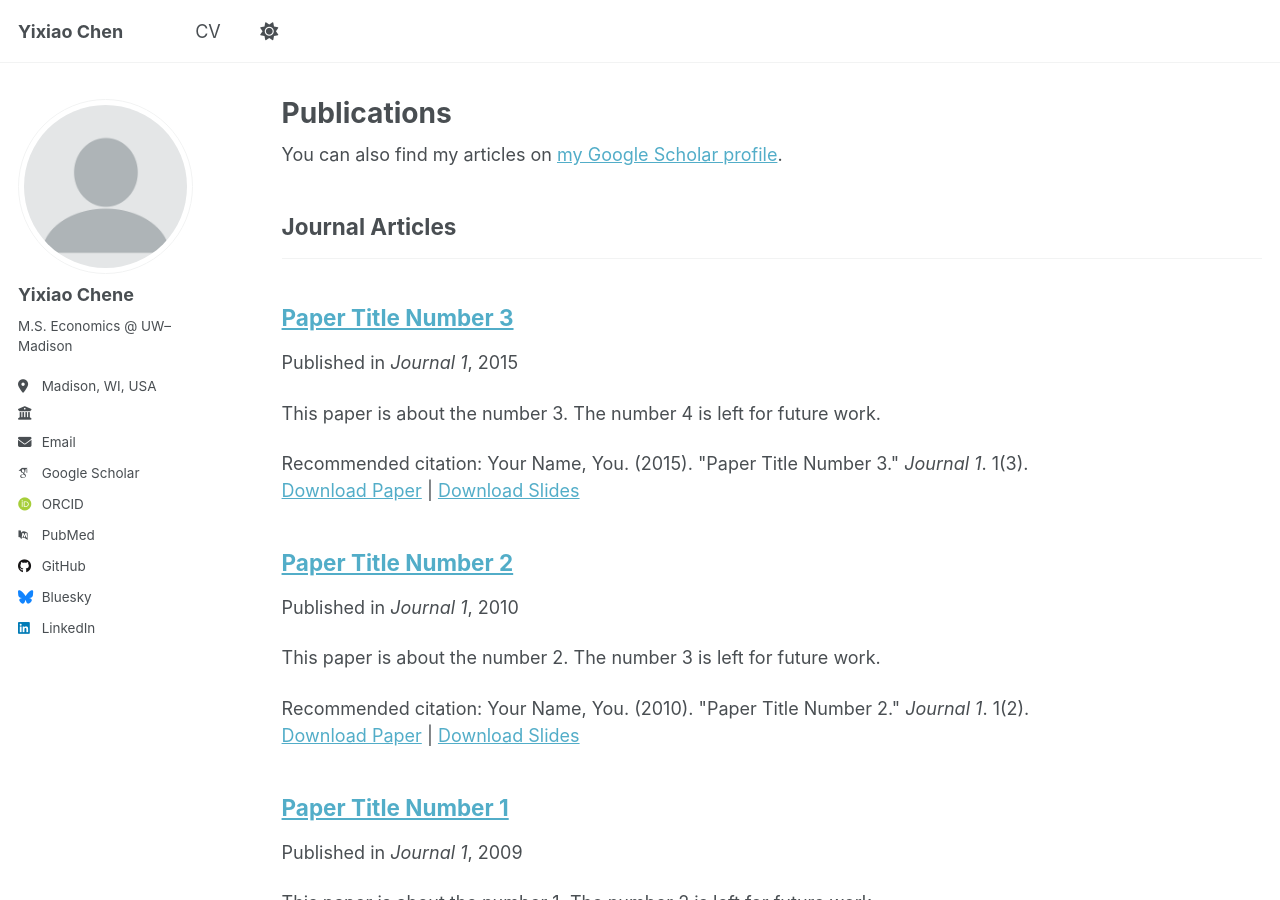
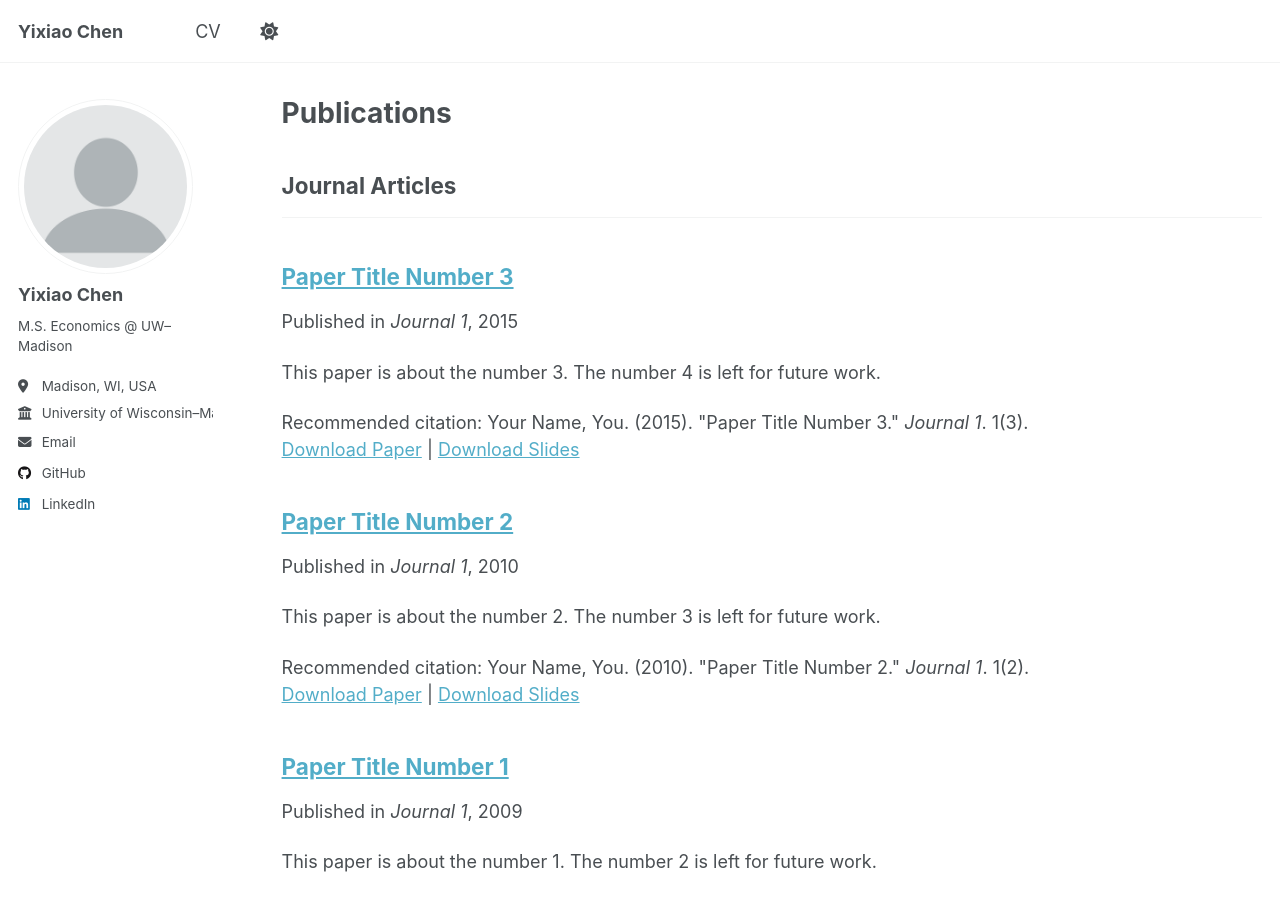
Before and after one commit to yixiaochen117/yixiaochen117.github.io, a Jekyll site: the page built from _pages/publications.html, in a window 1280 px wide and 900 px high. Built offline with Jekyll 4.4.1, drawn with Linux system fonts in a browser that asks for light colours; some web fonts are replaced; a script that is not in the unit is left out; part of the change alters nothing that is shown.

Commit message:
Update _config.yml

```diff
--- a/_config.yml
+++ b/_config.yml
@@ -24,60 +24,26 @@ repository               : "yixiaochen117/yixiaochen117.github.io"
 author:
   # Biographic information
   avatar           : "profile.png"
-  name             : "Yixiao Chene"
+  name             : "Yixiao Chen"
   pronouns         : # example: "she/her"
   bio              : "M.S. Economics @ UW–Madison"
   location         : "Madison, WI, USA"
-  employer         : ""
+  employer         : "University of Wisconsin–Madison"
   uri              : # URL
   email            : "chen2636@wisc.edu"
 
   # Academic websites
-  academia         : # URL
-  arxiv            : # URL - Update with the correct link to your profile
-  googlescholar    : ""
-  inspire-hep      : # URL
-  impactstory      : # URL
-  orcid            : ""
-  semantic         : # URL
-  pubmed           : ""
-  researchgate     : # URL
-  scopus           : # URL
+
 
   # Repositories and software development
-  bitbucket        : # Username - Update with your username on the site
-  codepen          : # Username
-  dribbble         : # Username
+
   github           : "yixiaochen117"
-  kaggle           : # Username
-  stackoverflow    : # User number or user number and name (i.e., use "1" or "1/jeff-atwood")
+
 
   # Social media
-  artstation       : # Username
-  bluesky          : "" # Replace this with you Bluesky username
-  facebook         : # Username
-  flickr           : # Username
-  foursquare       : # Username
-  goodreads        : # Username
-  google_plus      : # Username
-  keybase          : # Username
-  instagram        : # Username
-  lastfm           : # Username
-  linkedin         : "Yixiao Chen"# Username
-  mastodon         : # URL
-  medium           : # URL
-  pinterest        : # Username
-  soundcloud       : # Username
-  steam            : # Username
-  telegram         : # URL
-  tumblr           : # Username
-  twitter          : # Username for X / Twitter
-  vine             : # Username
-  weibo            : # Username
-  wikipedia        : # Username
-  xing             : # Username
-  youtube          : # Username
-  zhihu            : # Username
+
+  linkedin         : "www.linkedin.com/in/yixiao-chen-676b63308" #Yixiao Chen
+
 
 # Publication Category - The following the list of publication categories and their headings
 publication_category:
```
